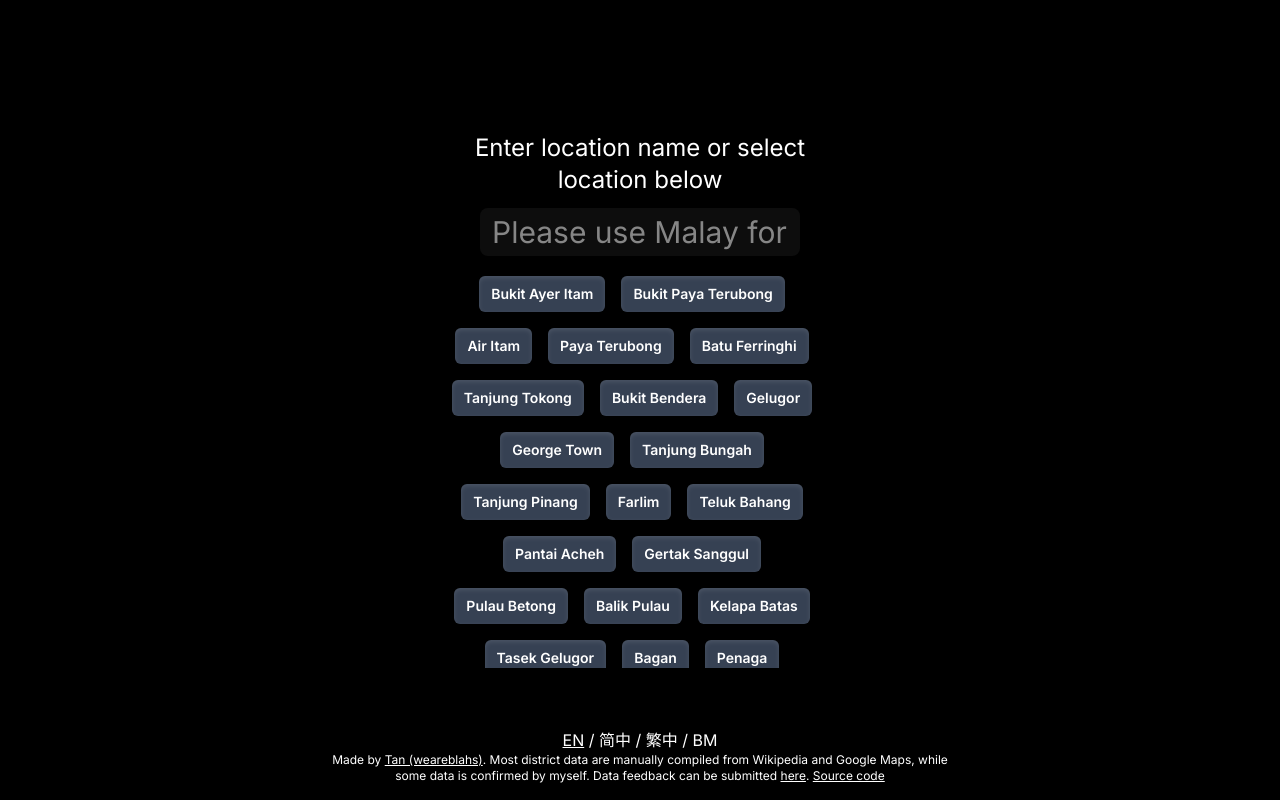
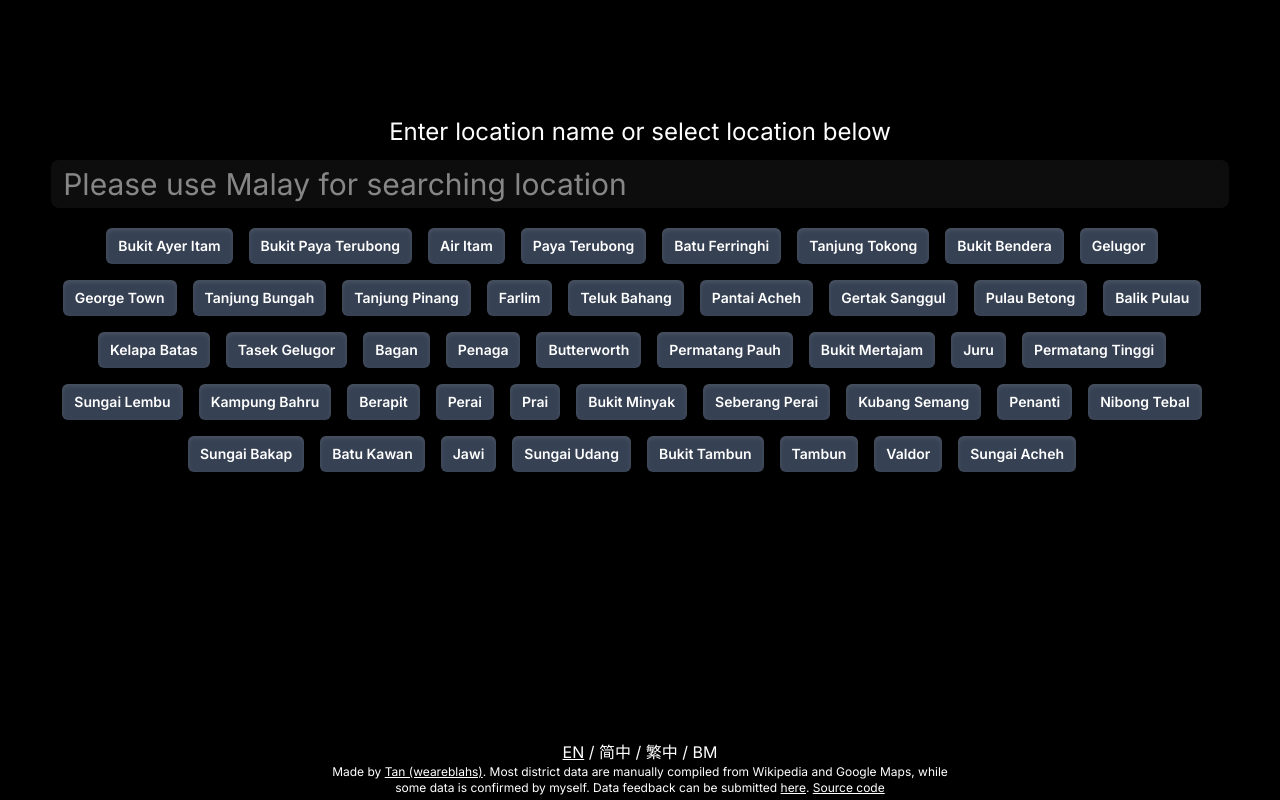
Before and after one commit to weareblahs/PenangDistrictFinder, a React (Vite) app: page / in a window 1280 px wide. Built offline with nearby package versions, Linux system fonts and the light colour scheme.

Commit message:
location fix

```diff
--- a/package.json
+++ b/package.json
@@ -4,7 +4,7 @@
   "version": "0.0.0",
   "type": "module",
   "scripts": {
-    "dev": "vite",
+    "dev": "vite --host",
     "build": "vite build",
     "lint": "eslint .",
     "preview": "vite preview"
--- a/src/App.css
+++ b/src/App.css
@@ -1,7 +1,6 @@
 @import "tailwindcss";
 
 .main {
-  height: 100vh;
   display: flex;
   align-items: center;
   justify-content: center;
@@ -10,3 +9,17 @@
   margin-right: auto;
   color: white;
 }
+
+.center-everything {
+  @media (min-width: 1024px) {
+    display: flex;
+    align-items: center;
+    justify-content: center;
+  }
+}
+
+.center-everything-all {
+  display: flex;
+  align-items: center;
+  justify-content: center;
+}
--- a/src/App.jsx
+++ b/src/App.jsx
@@ -26,7 +26,7 @@ function App() {
       </div>
 
       <center>
-        <div class="absolute bottom-4 ms-auto me-auto lg:ms-[25%] lg:me-[25%]">
+        <div class="absolute bottom-1 ms-auto me-auto lg:ms-[25%] lg:me-[25%]">
           <p className="text-base">
             <a
               href=""
--- a/src/functions/LocationInput.jsx
+++ b/src/functions/LocationInput.jsx
@@ -6,8 +6,9 @@ import { localization } from "../internalFunctions/localization";
 export const LocationInput = ({ changeRequired }) => {
   const [locSuggestionData, addLocSuggestionData] = useState(checkLocation(""));
   return (
-    <div className="">
-      <div className="w-100 ms-auto me-auto">
+    <div className="h-[100%] lg:h-[100vh] center-everything">
+      <div className="block">
+        <div className="ms-auto me-auto mt-4">
           <h1 className="text-center text-2xl">
             {localization(
               Cookies.get("language"),
@@ -15,20 +16,21 @@ export const LocationInput = ({ changeRequired }) => {
             )}
           </h1>
           <Input
-          onChange={(e) => addLocSuggestionData(checkLocation(e.target.value))}
+            onChange={(e) =>
+              addLocSuggestionData(checkLocation(e.target.value))
+            }
             placeholder={localization(
               Cookies.get("language"),
               "Please use Malay for searching location"
             )}
             className={
-            "p-5 mt-3 mb-3 block w-[80%] ms-auto me-auto rounded-lg border-none bg-white/5 px-3 py-1.5 text-3xl text-white focus:not-data-focus:outline-none data-focus:outline-2 data-focus:-outline-offset-2 data-focus:outline-white/25"
+              "p-5 mt-3 mb-3 block w-[100%] ms-auto me-auto rounded-lg border-none bg-white/5 px-3 py-1.5 text-3xl text-white focus:not-data-focus:outline-none data-focus:outline-2 data-focus:-outline-offset-2 data-focus:outline-white/25"
             }
           />
         </div>
-      <div>
+        <div className="">
           {/* location results */}
-
-        <div className="block text-center w-96 ms-auto me-auto overflow-auto h-[50vh]">
+          <div className="block text-center overflow-auto h-[60vh] w-[92vw] ms-[5%] me-[8%] lg:ms-0 lg:me-0 ">
             {locSuggestionData.length > 0
               ? locSuggestionData.map((d) => {
                   return (
@@ -50,5 +52,6 @@ export const LocationInput = ({ changeRequired }) => {
           </div>
         </div>
       </div>
+    </div>
   );
 };
--- a/src/index.css
+++ b/src/index.css
@@ -1,5 +1,4 @@
 :root {
-  height: 100vh;
   background-color: black;
   margin-left: auto;
   margin-right: auto;
--- a/src/pages/Result.jsx
+++ b/src/pages/Result.jsx
@@ -4,8 +4,8 @@ import { localization } from "../internalFunctions/localization";
 import Cookies from "js-cookie";
 export const Result = ({ changeRequired, requiredResult }) => {
   return (
-    <div className="block">
-      <div>
+    <div className="h-[85vh] lg:h-[100vh] center-everything-all">
+      <div className="block">
         <h1 className="italic text-2xl text-center">
           {Cookies.get("language") == "en" || Cookies.get("language") == "ms"
             ? requiredResult
@@ -20,18 +20,15 @@ export const Result = ({ changeRequired, requiredResult }) => {
                 getDistrict(requiredResult)
               )}
         </h1>
-      </div>
-
-      <center>
-        <div className="mt-8 ">
+        <center>
           <Button
             onClick={() => changeRequired("")}
-            className="inline-flex me-4 mt-2 mb-2 items-center gap-2 rounded-md bg-gray-700 px-3 py-1.5 text-sm/6 font-semibold text-white shadow-inner shadow-white/10 focus:not-data-focus:outline-none data-focus:outline data-focus:outline-white data-hover:bg-gray-600 data-open:bg-gray-700"
+            className="inline-flex me-4 mt-8 mb-2 items-center gap-2 rounded-md bg-gray-700 px-3 py-1.5 text-sm/6 font-semibold text-white shadow-inner shadow-white/10 focus:not-data-focus:outline-none data-focus:outline data-focus:outline-white data-hover:bg-gray-600 data-open:bg-gray-700"
           >
             {localization(Cookies.get("language"), "Search other districts")}
           </Button>
-        </div>
-      </center>
+        </center>
+      </div>
     </div>
   );
 };
```
Lines whose indentation alone changed are shown as unchanged.
